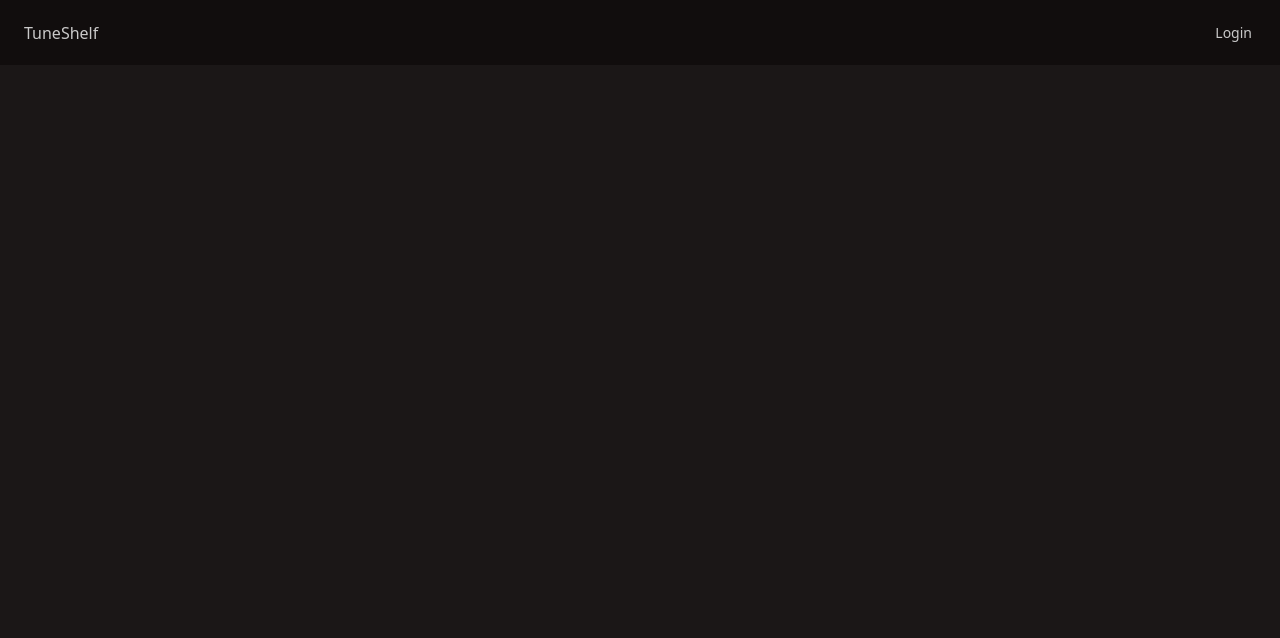
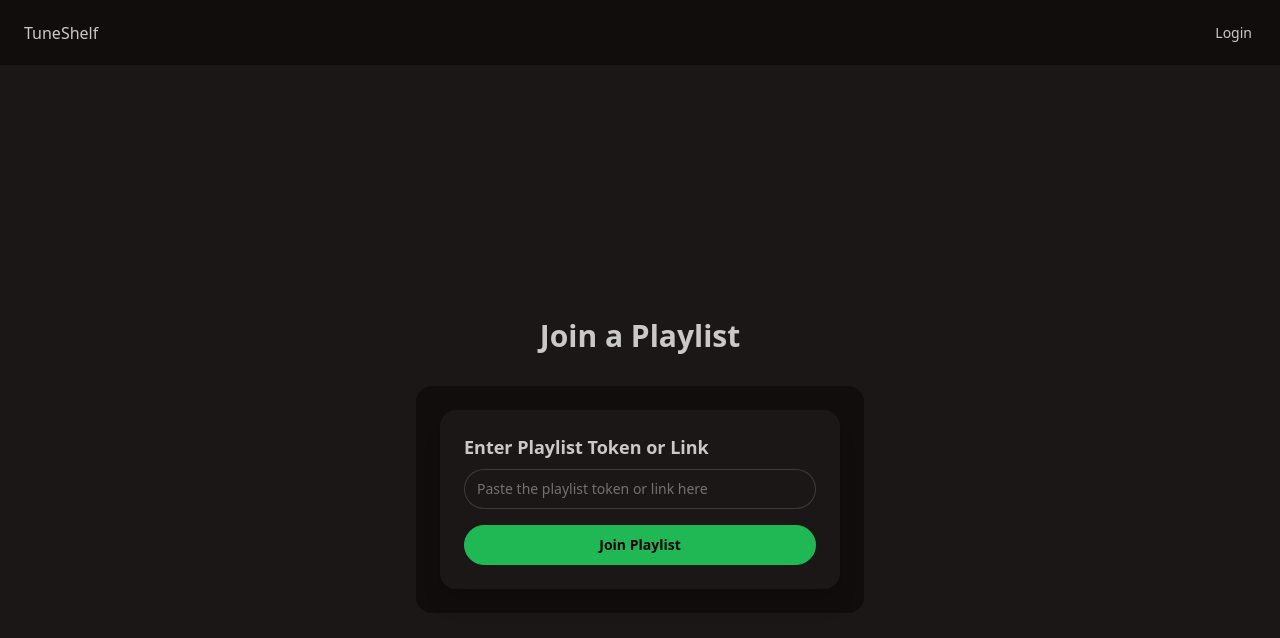
Before and after one commit to AaronBiswas/TuneShelf, a React (Vite) app in the folder Frontend/: page /shared/joined in a window 1280 px wide. Before the commit this address had no page. Shown: the top 638 px of the page. Built offline with nearby package versions, Linux system fonts and the light colour scheme.

Commit message:
Added Join Playlist UI

```diff
--- a/Frontend/src/components/Home/Home.jsx
+++ b/Frontend/src/components/Home/Home.jsx
@@ -12,6 +12,7 @@ import Mainpage from "../MainPage/Mainpage.jsx";
 import GetProfile from "../GetProfile/GetProfile.jsx";
 import ShareOptions from "../ShareOptions/ShareOptions.jsx";
 import ShareNewPlaylist from "../ShareOptions/ShareNewPlaylist.jsx";
+import JoinPlaylist from "../JoinPlaylist/JoinPlaylist.jsx";
 
 const Home = () => {
   return (
@@ -29,6 +30,7 @@ const Home = () => {
         <Route path="/shared" element={<Sharedplaylist />} />
         <Route path="/shareoptions" element={<ShareOptions />} />
         <Route path="/shareoptions/new" element={<ShareNewPlaylist />} />
+        <Route path="/shared/joined" element={<JoinPlaylist />} />
       </Routes>
     </>
   );
--- a/Frontend/src/components/JoinPlaylist/JoinPlaylist.jsx
+++ b/Frontend/src/components/JoinPlaylist/JoinPlaylist.jsx
@@ -1,42 +1,89 @@
 import axios from 'axios';
 import React, { useEffect, useState } from 'react'
 import { toast } from 'react-toastify';
+import Card from '../Cards/Card.jsx';
 
 const JoinPlaylist = () => {
     const [playlist, setPlaylist] = useState([]);
+    const [token, setToken] = useState('');
+    const [isJoined, setIsJoined] = useState(false);
 
-    const getPlaylist = async () => {
-      // First clear the playlist to ensure UI updates immediately
+    const handleTokenChange = (e) => {
+      const extractedToken = e.includes('token=')
+      ? e.split('token=')[1]
+      : e;
+    setToken(extractedToken.trim());
+    };
+
+    const joinPlaylist = async (e) => {
+      e.preventDefault();
+      if (!token) {
+        toast.error("Please enter a valid token");
+        return;
+      }
+
+      // Clear the playlist to ensure UI updates immediately
       setPlaylist([]);
 
       try {
         const response = await axios.get(
-          `${import.meta.env.VITE_API_URL}tuneshelf/playlist/sharePlaylist/joinPlaylist/${localStorage.getItem("token")}`,
+          `${import.meta.env.VITE_API_URL}tuneshelf/share/sharePlaylist/joinPlaylist/${token}`,
           { withCredentials: true }
         );
-        // Short delay to ensure the UI has time to process the deletion
-        setTimeout(() => {
-          setPlaylist(response.data.sharedPlaylists || []);
-        }, 100);
+
+        toast.success("Successfully joined the playlist!");
+        setIsJoined(true);
+        setPlaylist(response.data.sharedPlaylists || []);
       } catch (error) {
         console.log(error);
-        toast.error("Error getting your playlist");
+        toast.error(error.response?.data?.message || "Error joining the playlist");
       }
     };
 
-    useEffect(() => {
-      getPlaylist();
-    }, []);
-
     return (
       <>
-        <div className="flex flex-col items-center justify-center min-h-screen">
+      <div className="flex flex-col items-center justify-center min-h-screen p-4">
+        <h1 className="text-3xl font-bold mb-8">Join a Playlist</h1>
+
+        {!isJoined ? (
+        <div className="card bg-base-300 rounded-box p-6 max-w-md w-full">
+          <div className="card bg-base-100 shadow-xl">
+          <div className="card-body">
+            <h2 className="card-title">Enter Playlist Token or Link</h2>
+            <form onSubmit={joinPlaylist}>
+            <input
+              type="text"
+              placeholder="Paste the playlist token or link here"
+              className="input input-bordered w-full mb-4"
+              value={token}
+              onChange={e => handleTokenChange(e.target.value)}
+              onPaste={e => {
+              const pasted = e.clipboardData.getData('text');
+              handleTokenChange(pasted);
+              e.preventDefault();
+              }}
+            />
+            <button type="submit" className="btn btn-primary w-full">
+              Join Playlist
+            </button>
+            </form>
+          </div>
+          </div>
+        </div>
+        ) : (
+        <div className="w-full max-w-6xl">
           {playlist && playlist.length > 0 ? (
-            playlist.map((item, index) => <Card item={item} key={item._id || index} refresh={getPlaylist} />)
+          playlist.map((item, index) => (
+            <Card item={item} key={item._id || index} refresh={() => {}} />
+          ))
           ) : (
-            <div>No Playlists Found.</div>
+          <div className="text-center p-8 bg-base-200 rounded-lg">
+            <p className="text-lg">No playlists found with this token.</p>
+          </div>
           )}
         </div>
+        )}
+      </div>
       </>
     );
 }
--- a/Frontend/src/components/Playlists/Sharedplaylist.jsx
+++ b/Frontend/src/components/Playlists/Sharedplaylist.jsx
@@ -7,13 +7,16 @@ import Card from "../Cards/Card.jsx";
 const Sharedplaylist = () => {
   const navigate = useNavigate();
   const [sharedPlaylists, setSharedPlaylists] = useState([]);
+  const [link, setLink] = useState("");
 
   const getSharedPlaylists = async () => {
     setSharedPlaylists([]);
 
     try {
       const response = await axios.get(
-        `${import.meta.env.VITE_API_URL}tuneshelf/share/sharePlaylist/getSharedPlaylist`,
+        `${
+          import.meta.env.VITE_API_URL
+        }tuneshelf/share/sharePlaylist/getSharedPlaylist`,
         { withCredentials: true }
       );
 
@@ -40,11 +43,8 @@ const Sharedplaylist = () => {
             <div className="card bg-base-100 w-full max-w-sm shadow-xl">
               <div className="card-body items-center text-center">
                 <h2 className="card-title">Join a Playlist</h2>
-                <input type="text" placeholder="Enter link to join a playlist" className="input input-md w-full" />
                 <div className="card-actions mt-4">
-                  <button className="btn btn-primary">
-                    Join Playlist
-                  </button>
+                  <button onClick={()=>navigate("/shared/joined")} className="btn btn-primary">Join Playlist</button>
                 </div>
               </div>
             </div>
@@ -55,7 +55,10 @@ const Sharedplaylist = () => {
               <div className="card-body items-center text-center">
                 <h2 className="card-title">Share your playlists</h2>
                 <div className="card-actions mt-4">
-                  <button className="btn btn-primary" onClick={() => navigate("/shareoptions")}>
+                  <button
+                    className="btn btn-primary"
+                    onClick={() => navigate("/shareoptions")}
+                  >
                     Share playlist
                   </button>
                 </div>
--- a/Frontend/src/components/ShareOptions/ShareNewPlaylist.jsx
+++ b/Frontend/src/components/ShareOptions/ShareNewPlaylist.jsx
@@ -18,16 +18,15 @@ const ShareNewPlaylist = () => {
       };
 
       // Function to copy link to clipboard
-      const onLinkShare = () => {
+      const onLinkShare = async () => {
         if (generatedLink) {
-          navigator.clipboard.writeText(generatedLink)
-            .then(() => {
-              toast.success("Link copied to clipboard!");
-            })
-            .catch((err) => {
-              console.error("Failed to copy link: ", err);
-              toast.error("Failed to copy link to clipboard");
-            });
+          try {
+        await navigator.clipboard.writeText(generatedLink);
+        toast.success("Link copied to clipboard!");
+          } catch (err) {
+        console.error("Failed to copy link: ", err);
+        toast.error("Failed to copy link to clipboard");
+          }
         } else {
           toast.error("No link available to copy");
         }
@@ -100,7 +99,7 @@ const ShareNewPlaylist = () => {
                       type="text"
                       value={generatedLink}
                       readOnly
-                      className="input input-bordered flex-1"
+                      className="input input-bordered flex-1 cursor-text"
                     />
                     <button
                       type="button"
```
Also changed, not shown: 2 other files (tests, documents, lock files or other folders).
